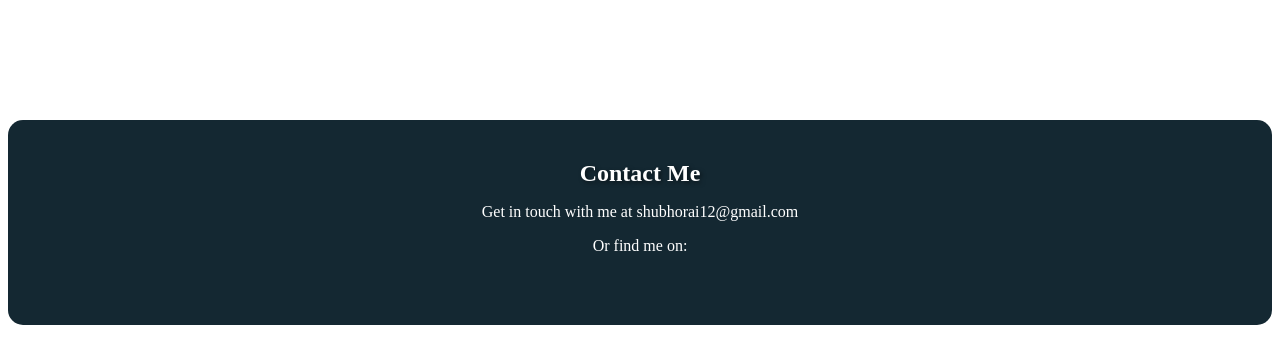
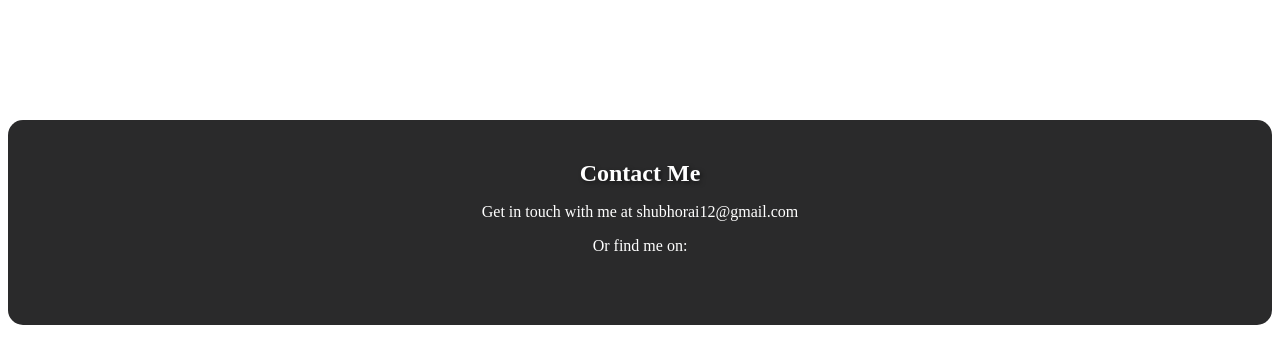
Before and after one commit to ishubhgupta/Portfolio, a PHP site: page /contact.html in a window 1280 px wide. Shown: the top 364 px of the page. Run offline with PHP 8.4, Linux system fonts and the light colour scheme.

Commit message:
color scheme updated for contact page and reseach contribution

```diff
--- a/css/contact.css
+++ b/css/contact.css
@@ -1,11 +1,11 @@
 #contact-form {
-    background-color: #142832;
+    background-color: #2a2a2b;
     color: white;
     text-align: center;
     padding: 20px;
     margin-top: 15vh;
     border-radius: 15px; /* Rounded corners for a modern look */
-    box-shadow: 0 0 20px rgba(255, 255, 255, 0.2); /* Soft shadow effect */
+    /* box-shadow: 0 0 20px rgba(255, 255, 255, 0.1);  */
     position: relative; /* Needed for pseudo-elements */
 }
 
--- a/css/researchContributuion.css
+++ b/css/researchContributuion.css
@@ -10,7 +10,7 @@
 
 .tech-category {
     width: 100%; /* Adjust the width as needed */
-    background-color: #0C2D57;
+    background-color: #2a2a2b;
     margin: 10px; /* Adjust the margin as needed */
     padding: 15px;
     border-radius: 10px;
```
